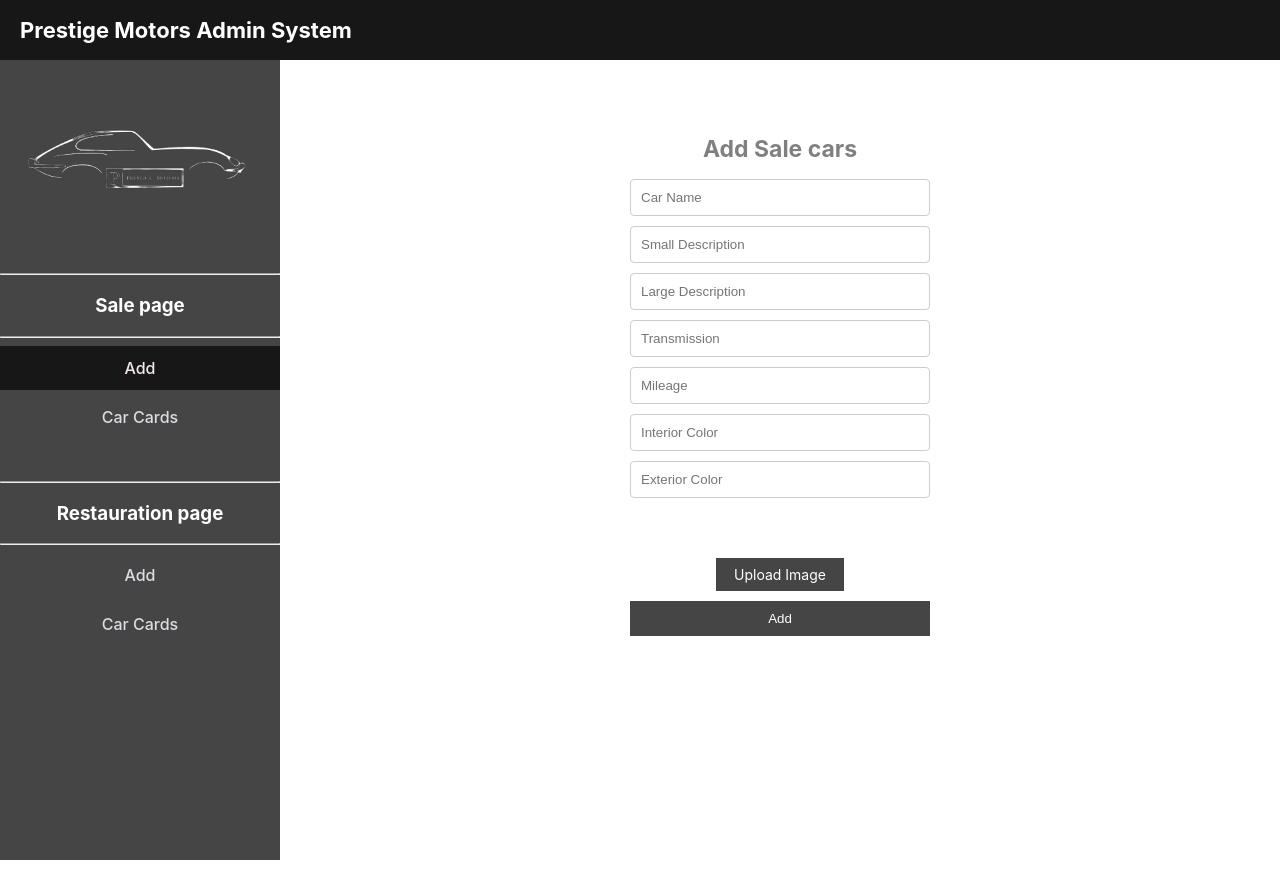
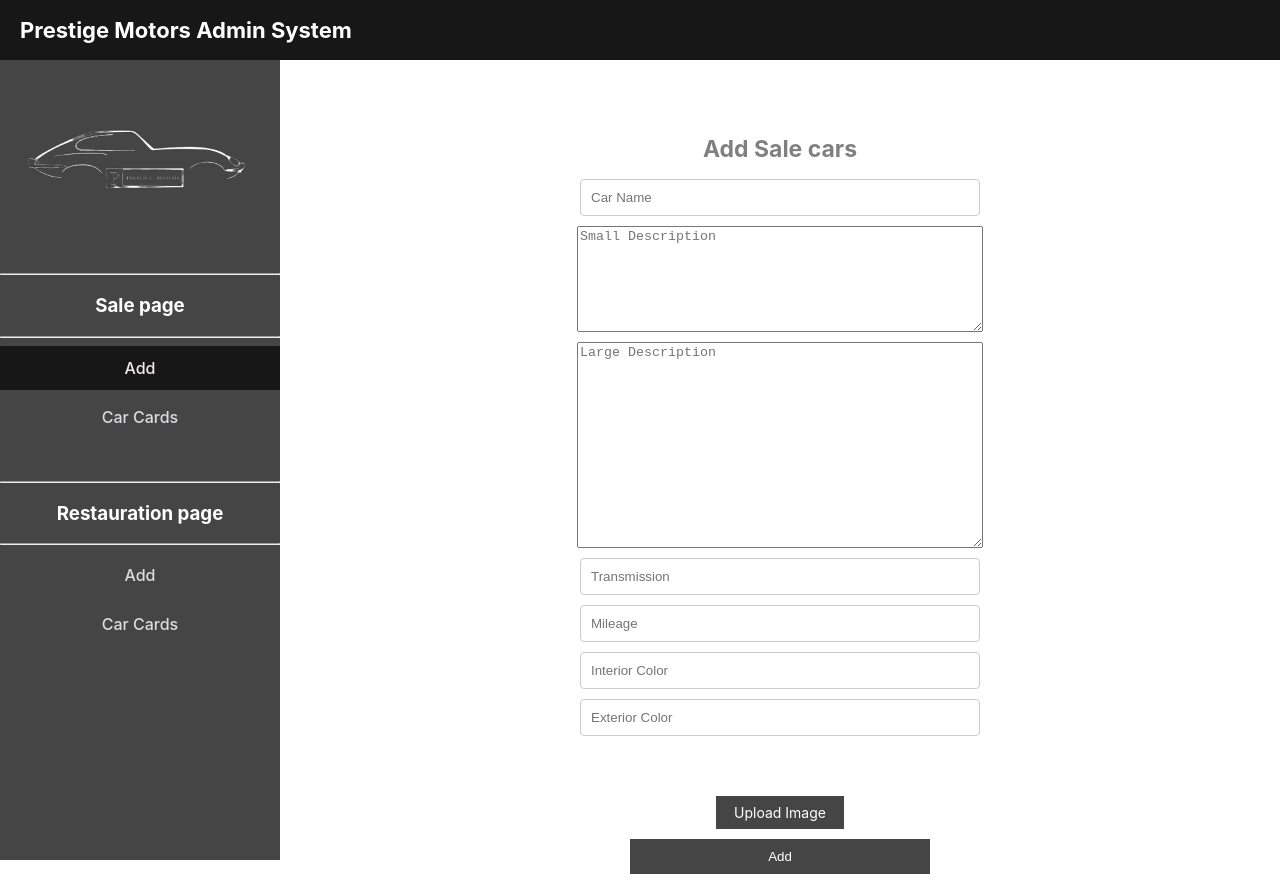
Before and after one commit to DFanso/Prestige-Motors-WEB-Admin, a React (Create React App) app: page /dashboard/add in a window 1280 px wide. Before the commit the page ends 800 px from the top, so only its background shows below. Built offline with nearby package versions, Linux system fonts and the light colour scheme; sample sign-in values are in the browser's storage.

Commit message:
admin bugs

```diff
--- a/src/components/add.css
+++ b/src/components/add.css
@@ -24,14 +24,33 @@
     gap: 10px;
 }
 
-.add-container input,
+.add-container input[type="text"],
 .add-container button {
-    padding: 10px;
+    width: 400px;
+    max-width: 400px;
+    /* Other styles... */
+}
+
+
+.car-small-des-box {
     width: 100%;
-    max-width: 300px;
-    /* Limit the maximum width of the inputs */
+    max-width: 400px;
+    /* Limit the maximum width of the textarea */
+    height: 100px;
+    /* Adjust the height to your preference */
+    /* Set the desired height for the textarea */
     margin: 0 auto;
-    /* Center the inputs and button */
+    /* Center the textarea */
+}
+
+.car-large-des-box {
+    width: 100%;
+    max-width: 400px;
+    /* Limit the maximum width of the textarea */
+    height: 200px;
+    /* Adjust the height to your preference */
+    /* Set the desired height for the textarea */
+    margin: 0 auto;
 }
 
 .add-container button {
--- a/src/components/add.js
+++ b/src/components/add.js
@@ -52,7 +52,7 @@ const FormComponent = () => {
     const handleSubmit = async (e) => {
         e.preventDefault();
         if (!formValid) {
-            alert('Please fill all fields, enter a numeric value for mileage, and upload exactly 4 images.');
+            alert('Please fill all fields, enter a numeric value for mileage, and upload atleast 2 images.');
             return;
         }
         setLoading(true);
@@ -115,8 +115,22 @@ const FormComponent = () => {
                     {
                         <form onSubmit={handleSubmit}>
                             <input type="text" name="carName" placeholder="Car Name" value={formData.carName} onChange={handleChange} />
-                <input type="text" name="smallDescription" placeholder="Small Description" value={formData.smallDescription} onChange={handleChange} />
-                <input type="text" name="largeDescription" placeholder="Large Description" value={formData.largeDescription} onChange={handleChange} />
+                            {/* <input type="text" className='car-des-height' name="smallDescription" placeholder="Small Description" value={formData.smallDescription} onChange={handleChange} /> */}
+                            <textarea
+                                className='car-small-des-box'
+                                name="smallDescription"
+                                placeholder="Small Description"
+                                value={formData.smallDescription}
+                                onChange={handleChange}
+                            ></textarea>
+                            {/* <input type="text" name="largeDescription" placeholder="Large Description" value={formData.largeDescription} onChange={handleChange} /> */}
+                            <textarea
+                                className='car-large-des-box'
+                                name="largeDescription"
+                                placeholder="Large Description"
+                                value={formData.largeDescription}
+                                onChange={handleChange}
+                            ></textarea>
                             <input type="text" name="transmission" placeholder="Transmission" value={formData.transmission} onChange={handleChange} />
                             <input type="text" name="mileage" placeholder="Mileage" value={formData.mileage} onChange={handleChange} />
                             <input type="text" name="interiorColor" placeholder="Interior Color" value={formData.interiorColor} onChange={handleChange} />
--- a/src/components/res-add.js
+++ b/src/components/res-add.js
@@ -64,7 +64,7 @@ const RestorationAdd = () => {
                         value={formData.carName}
                         onChange={handleChange}
                     />
-                    <input
+                    {/* <input
                         type="text"
                         name="smallDescription"
                         placeholder="Small Description"
@@ -77,7 +77,22 @@ const RestorationAdd = () => {
                         placeholder="Large Description"
                         value={formData.largeDescription}
                         onChange={handleChange}
-                    />
+                    /> */}
+                    <textarea
+                        className='car-small-des-box'
+                        name="smallDescription"
+                        placeholder="Small Description"
+                        value={formData.smallDescription}
+                        onChange={handleChange}
+                    ></textarea>
+                    <textarea
+                        className='car-large-des-box'
+                        name="largeDescription"
+                        placeholder="Large Description"
+                        value={formData.largeDescription}
+                        onChange={handleChange}
+                    ></textarea>
+
                     <input
                         type="text"
                         name="transmission"
```
Lines whose indentation alone changed are shown as unchanged.
